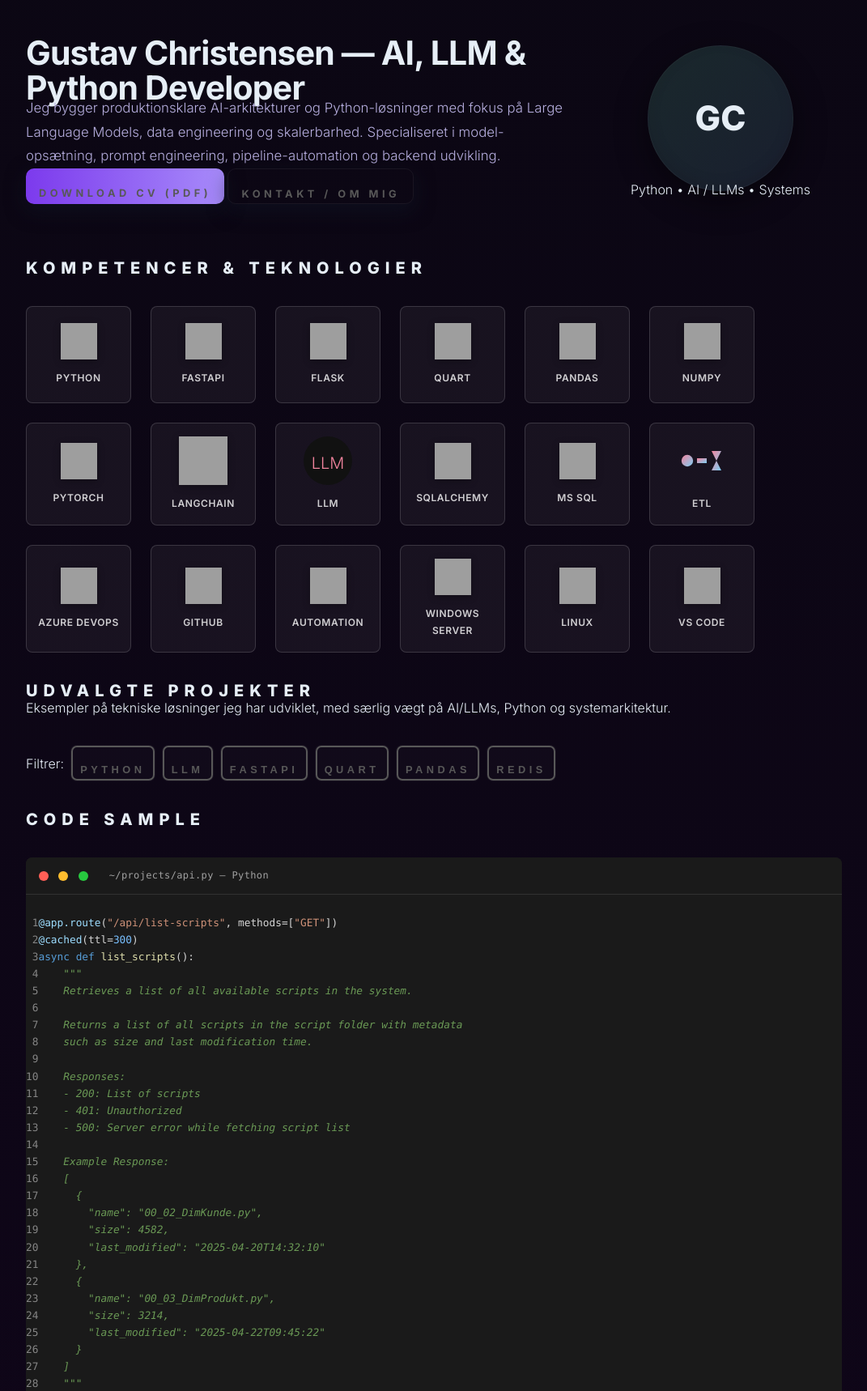
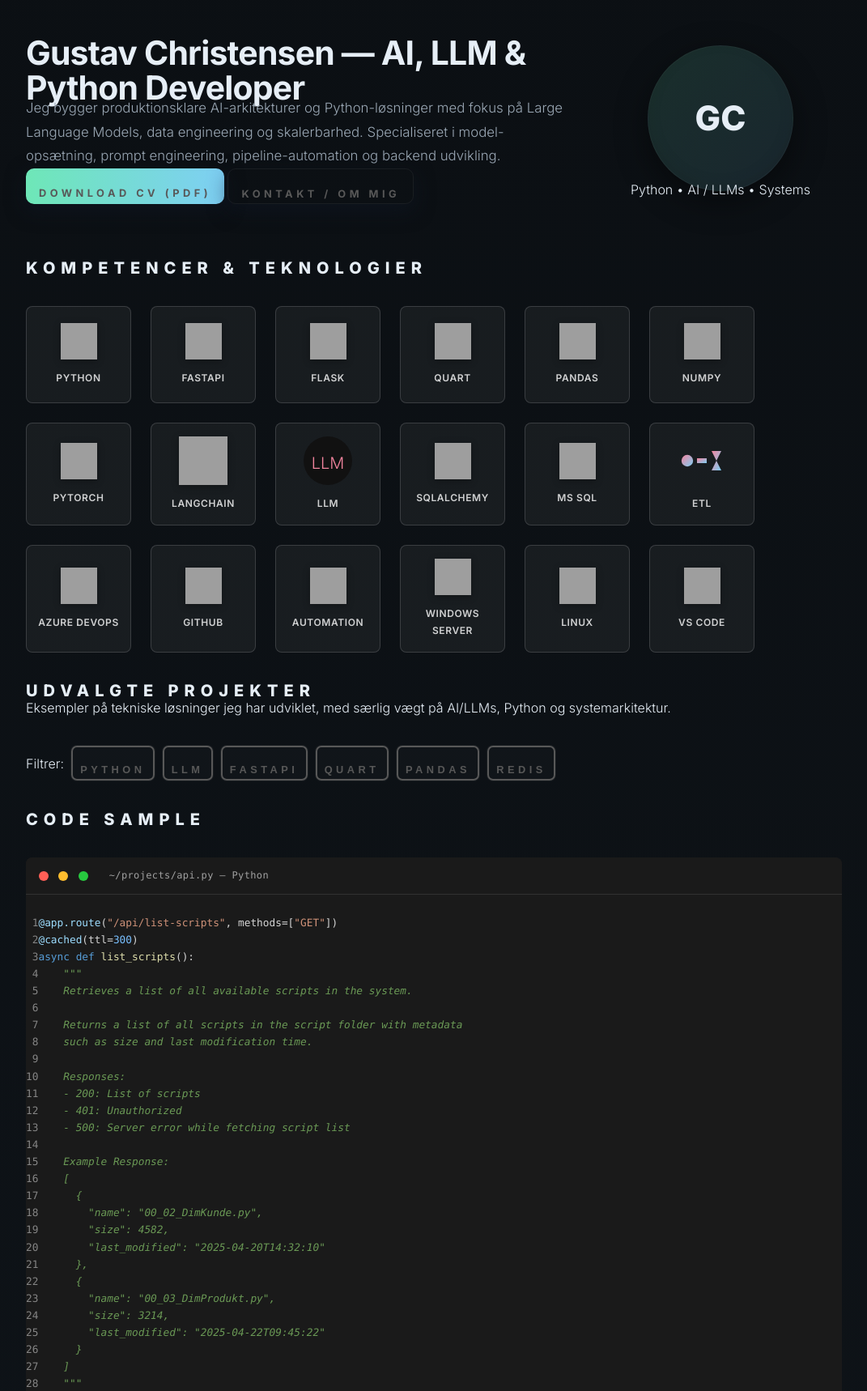
Before and after one commit to Ajollyworld79/personal-project, a Python web app: template templates/index.html in a window 1280 px wide. Shown: the part 204-1922 px from the top of the page at 81% size, without its empty margins (104-1175 px from the left). Run offline with Jinja, Linux system fonts and the light colour scheme; the template is opened without the code that fills it, so the values that code supplies are empty; grey boxes are pictures that could not be loaded.

Commit message:
Theme: restore original (teal) default; add .purple-theme; toggle 'purple'/'default'

```diff
--- a/static/assets/css/portfolio.css
+++ b/static/assets/css/portfolio.css
@@ -1,14 +1,23 @@
 /* Portfolio-specific custom styles */
 :root {
+  --bg: #0b0f13;
+  --bg-2: #0f1419;
+  --card: rgba(255,255,255,0.04);
+  --text: #e6eef6;
+  --muted: #9aa7b4;
+  --accent: #6ee7b7; /* soft teal accent */
+  --accent-2: #7ecff4; /* secondary accent */
+  --container-width: 1200px;
+  --radius: 12px;
+}
+
+/* Dark purple theme (applies when .purple-theme is added to html/body) */
+.purple-theme {
   --bg: #0b0713;
   --bg-2: #10051a;
-  --card: rgba(255,255,255,0.04);
-  --text: #e6eef6;
   --muted: #b6aede;
   --accent: #7c3aed; /* mørk lilla accent */
   --accent-2: #a78bfa; /* lysere lilla sekundær */
-  --container-width: 1200px;
-  --radius: 12px;
 }
 
 html, body {
@@ -90,8 +99,9 @@ p.lead { font-size: 1.05rem; color: var(--muted); margin-bottom: 1rem; }
 
 /* Project actions */
 .project-actions { display: flex; gap: 0.5rem; flex-wrap: wrap; margin-top: 1rem; }
-.project-actions .button { flex: 1; min-height: 2.25rem; display: flex; align-items: center; justify-content: center; font-size: 0.95rem; padding: 0.45rem 0.75rem; }
-@media screen and (max-width: 480px) { .project-actions .button { font-size: 0.9rem; padding: 0.4rem 0.6rem; } }
+.project-actions .button { flex: 0 1 auto; min-height: 2rem; display: inline-flex; align-items: center; justify-content: center; font-size: 0.9rem; padding: 0.35rem 0.6rem; white-space: nowrap; min-width: 4.5rem; }
+@media screen and (max-width: 480px) { .project-actions .button { font-size: 0.85rem; padding: 0.3rem 0.5rem; } }
+.project-actions .button.alt { padding: 0.32rem 0.5rem; }
 
 /* Expandable details */
 .project-body { max-height: 0; overflow: hidden; transition: max-height 320ms ease; }
--- a/static/assets/js/portfolio.js
+++ b/static/assets/js/portfolio.js
@@ -1,21 +1,20 @@
 document.addEventListener('DOMContentLoaded', function(){
   // Theme toggle
   const themeToggle = document.getElementById('theme-toggle');
-  const currentTheme = localStorage.getItem('theme') || 'purple';
-  if (currentTheme === 'light') {
-    document.documentElement.classList.add('light');
-    document.body.classList.add('light');
+  const currentTheme = localStorage.getItem('theme');
+  // Default to original theme (no purple). If user previously picked 'purple', restore it.
+  if (currentTheme === 'purple') {
+    document.documentElement.classList.add('purple-theme');
+    document.body.classList.add('purple-theme');
   } else {
-    // default/persisted purple theme (no .light class)
-    document.documentElement.classList.remove('light');
-    document.body.classList.remove('light');
-    localStorage.setItem('theme', 'purple');
+    document.documentElement.classList.remove('purple-theme');
+    document.body.classList.remove('purple-theme');
+    if (!currentTheme) localStorage.setItem('theme', 'default');
   }
   themeToggle?.addEventListener('click', function(){
-    const isLight = document.documentElement.classList.toggle('light');
-    // mirror on body as well to be robust across styles
-    if (isLight) document.body.classList.add('light'); else document.body.classList.remove('light');
-    localStorage.setItem('theme', isLight ? 'light' : 'purple');
+    const hasPurple = document.documentElement.classList.toggle('purple-theme');
+    if (hasPurple) document.body.classList.add('purple-theme'); else document.body.classList.remove('purple-theme');
+    localStorage.setItem('theme', hasPurple ? 'purple' : 'default');
   });
 
   // Project expand/collapse
```
